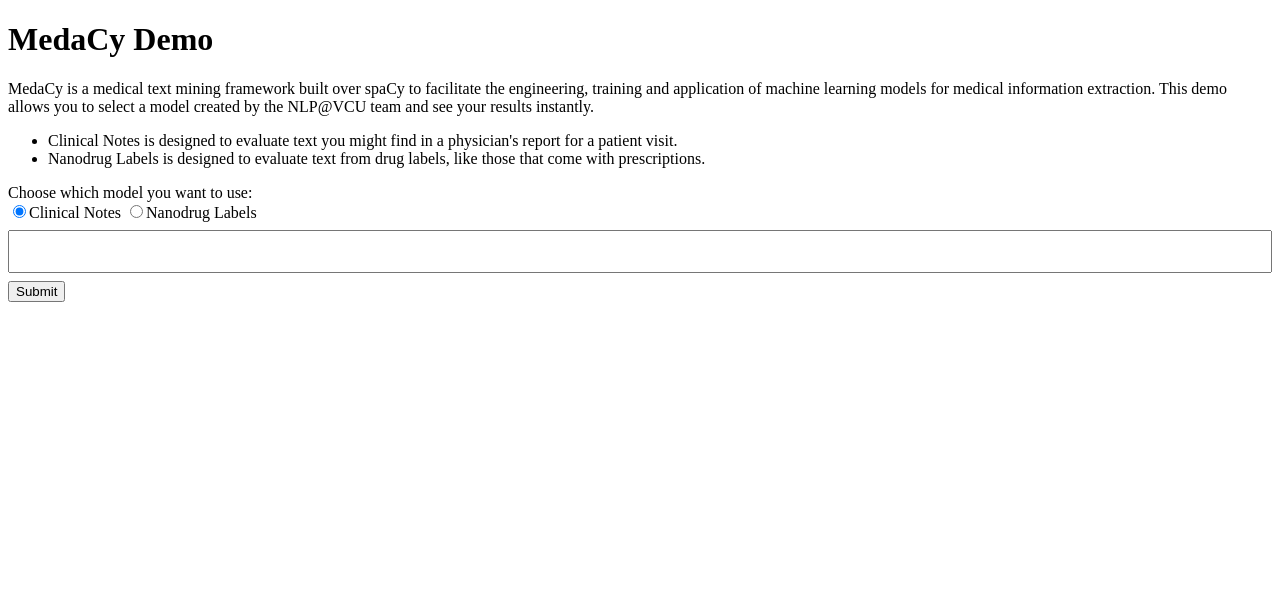
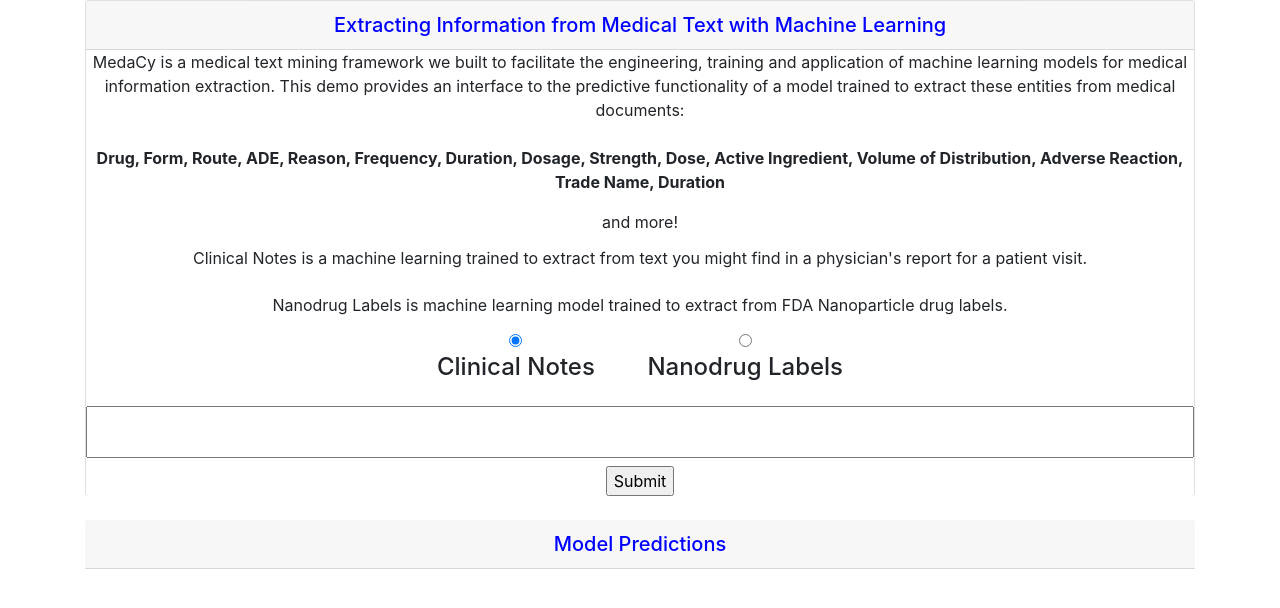
Before and after one commit to idcw/medaCy_demo, a Flask app: page / in a window 1280 px wide. Shown: the top 608 px of the page. Run offline with Flask 2, Linux system fonts and the light colour scheme; some libraries are stand-ins or nearby versions.

Commit message:
Updated index

```diff
--- a/templates/index.html
+++ b/templates/index.html
@@ -10,38 +10,74 @@
 <html lang="en">
 <head>
     <meta charset="UTF-8">
-    <title>MedaCy Demo</title>
+    <link rel="stylesheet" href="https://stackpath.bootstrapcdn.com/bootstrap/4.3.1/css/bootstrap.min.css"
+          integrity="sha384-ggOyR0iXCbMQv3Xipma34MD+dH/1fQ784/j6cY/iJTQUOhcWr7x9JvoRxT2MZw1T" crossorigin="anonymous">
+    <title>MedaCy</title>
 </head>
 <body>
-<h1>MedaCy Demo</h1>
 
-MedaCy is a medical text mining framework built over spaCy to facilitate the engineering, training and application of machine learning models for medical information extraction.
-This demo allows you to select a model created by the NLP@VCU team and see your results instantly.
-<ul>
-    <li>Clinical Notes is designed to evaluate text you might find in a physician's report for a patient visit.</li>
-    <li>Nanodrug Labels is designed to evaluate text from drug labels, like those that come with prescriptions.</li>
+
+<div class="container text-center">
+    <div class="">
+
+        <div class="card border-bottom-0">
+            <h5 class="card-header" style="color: blue">Extracting Information from Medical Text with Machine Learning</h5>
+            MedaCy is a medical text mining framework we built to facilitate the engineering, training and application
+            of machine learning models for medical information extraction.
+
+            This demo provides an interface to the predictive functionality of a model trained to extract these entities
+            from medical documents:
+            <br>
+            <br>
+
+            <blockquote>
+                <b>Drug, Form, Route, ADE, Reason, Frequency, Duration, Dosage, Strength, Dose, Active Ingredient, Volume of Distribution, Adverse Reaction, Trade Name, Duration</b>
+            </blockquote>
+
+            and more!
+
+            <br>
+
+            <ul class="list-group border-0">
+                <li class="list-group-item border-0" >Clinical Notes is a machine learning trained to extract from text you might find in a physician's
+                    report
+                    for a patient visit.
+                </li>
+                <li class="list-group-item border-0">Nanodrug Labels is machine learning model trained to extract from FDA Nanoparticle drug labels.
+                </li>
             </ul>
 
             <form method="POST">
-    <!-- Select which model you want to use -->
-    Choose which model you want to use:<br />
-    <!-- NOTE the values for these buttons must match the name of the dictionary key
-         for that model in app.py
-     -->
-    <input type="radio" name="model" value="clinical" checked="checked">Clinical Notes</input>
-    <input type="radio" name="model" value="fda">Nanodrug Labels</input>
-    <br />
+
+                <label class="radio-inline px-4">
+                    <input type="radio" name="model" value="clinical" checked="checked" class="px-2"> <h4>Clinical
+                    Notes</h4></input>
+                </label>
+
+                <label class="radio-inline px-4">
+                    <input type="radio" name="model" value="fda" class="px-2"> <h4>Nanodrug Labels</h4></input>
+                </label>
+
+
+                <br/>
 
                 <!-- Enter desired text -->
-    <input type="text" name="text", size="40">
+                <input type="text" name="text" , size="40">
                 <!-- Hit enter to generate predictions, or click "submit" -->
-    <input type="submit" style="display: none" />
+                <input type="submit" style="display: none"/>
                 <input type="submit">
             </form>
+        </div>
+
+        <br>
+        <div class="">
+            <h5 class="card-header px-5" style="color: blue">Model Predictions</h5>
+            <br>
+            {{ predictions|safe }}
+        </div>
+    </div>
 
 
-<!-- See the displaCy output -->
-{{ predictions|safe }}
-
+</div>
 </body>
 </html>
```
Lines whose indentation alone changed are shown as unchanged.
